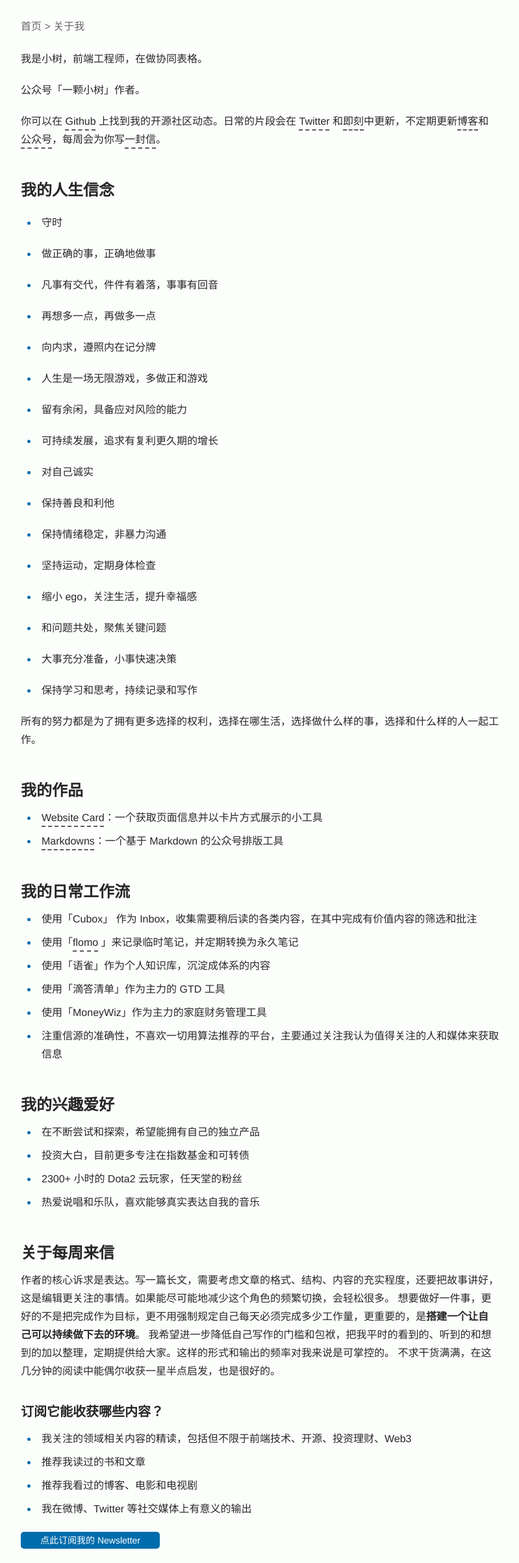
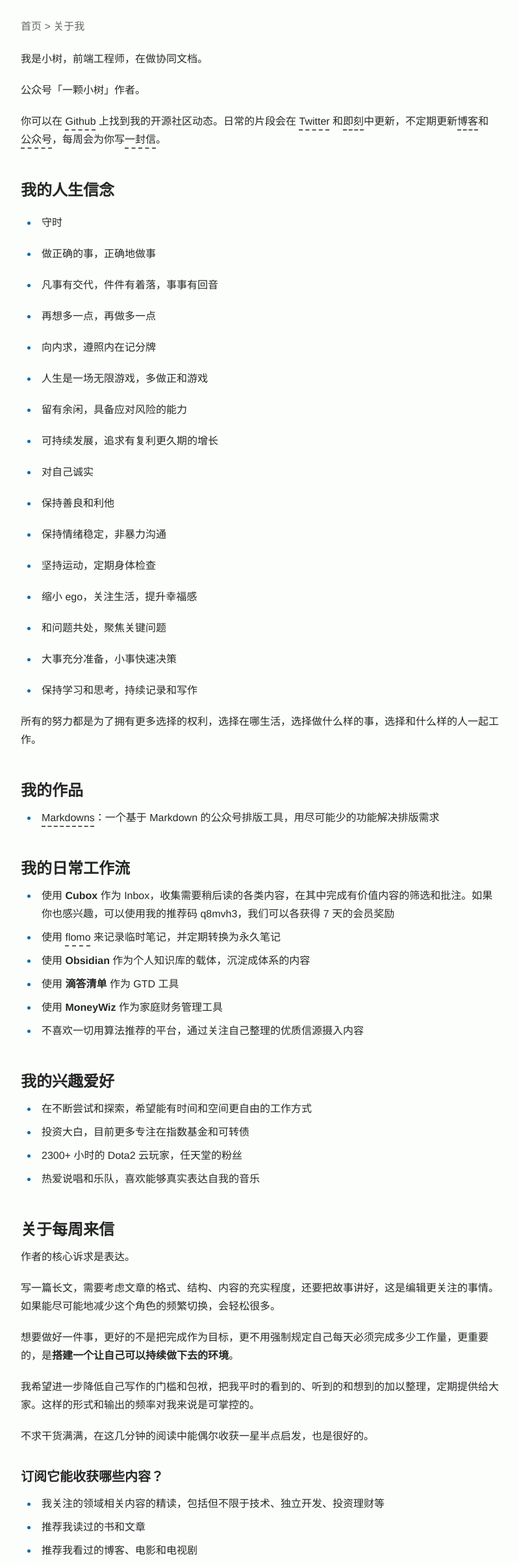
Before and after one commit to xdlrt/blog, an Astro site: page /about in a window 1280 px wide. Shown: the part 101-2507 px from the top of the page at 65% size, without its empty margins (240-1039 px from the left). Built offline with nearby package versions, Linux system fonts and the light colour scheme; Astro itself is replaced by a stand-in of ours.

Commit message:
update about page

```diff
--- a/src/pages/about.md
+++ b/src/pages/about.md
@@ -2,7 +2,7 @@
 layout: ../layouts/AboutLayout.astro
 ---
 
-我是小树，前端工程师，在做协同表格。
+我是小树，前端工程师，在做协同文档。
 
 公众号「一颗小树」作者。
 
@@ -34,43 +34,53 @@ layout: ../layouts/AboutLayout.astro
 
 ## 我的作品
 
-- [Website Card](https://website-card.vercel.app/)：一个获取页面信息并以卡片方式展示的小工具
-- [Markdowns](https://markdowns.yeshu.cloud)：一个基于 Markdown 的公众号排版工具
+- [Markdowns](https://markdowns.yeshu.cloud)：一个基于 Markdown 的公众号排版工具，用尽可能少的功能解决排版需求
 
 ## 我的日常工作流
 
-- 使用「Cubox」 作为 Inbox，收集需要稍后读的各类内容，在其中完成有价值内容的筛选和批注
-- 使用「[flomo](https://flomoapp.com/register2/?MjUxMzc) 」来记录临时笔记，并定期转换为永久笔记
-- 使用「语雀」作为个人知识库，沉淀成体系的内容
-- 使用「滴答清单」作为主力的 GTD 工具
-- 使用「MoneyWiz」作为主力的家庭财务管理工具
-- 注重信源的准确性，不喜欢一切用算法推荐的平台，主要通过关注我认为值得关注的人和媒体来获取信息
+- 使用 **Cubox** 作为 Inbox，收集需要稍后读的各类内容，在其中完成有价值内容的筛选和批注。如果你也感兴趣，可以使用我的推荐码 q8mvh3，我们可以各获得 7 天的会员奖励
+- 使用 **[flomo](https://flomoapp.com/register2/?MjUxMzc)** 来记录临时笔记，并定期转换为永久笔记
+- 使用 **Obsidian** 作为个人知识库的载体，沉淀成体系的内容
+- 使用 **滴答清单** 作为 GTD 工具
+- 使用 **MoneyWiz** 作为家庭财务管理工具
+- 不喜欢一切用算法推荐的平台，通过关注自己整理的优质信源摄入内容
 
 ## 我的兴趣爱好
 
-- 在不断尝试和探索，希望能拥有自己的独立产品
+- 在不断尝试和探索，希望能有时间和空间更自由的工作方式
 - 投资大白，目前更多专注在指数基金和可转债
 - 2300+ 小时的 Dota2 云玩家，任天堂的粉丝
 - 热爱说唱和乐队，喜欢能够真实表达自我的音乐
 
 ## 关于每周来信
 
-作者的核心诉求是表达。写一篇长文，需要考虑文章的格式、结构、内容的充实程度，还要把故事讲好，这是编辑更关注的事情。如果能尽可能地减少这个角色的频繁切换，会轻松很多。
+作者的核心诉求是表达。
+
+写一篇长文，需要考虑文章的格式、结构、内容的充实程度，还要把故事讲好，这是编辑更关注的事情。如果能尽可能地减少这个角色的频繁切换，会轻松很多。
+
 想要做好一件事，更好的不是把完成作为目标，更不用强制规定自己每天必须完成多少工作量，更重要的，是**搭建一个让自己可以持续做下去的环境**。
+
 我希望进一步降低自己写作的门槛和包袱，把我平时的看到的、听到的和想到的加以整理，定期提供给大家。这样的形式和输出的频率对我来说是可掌控的。
+
 不求干货满满，在这几分钟的阅读中能偶尔收获一星半点启发，也是很好的。
 
 ### 订阅它能收获哪些内容？
 
-- 我关注的领域相关内容的精读，包括但不限于前端技术、开源、投资理财、Web3
+- 我关注的领域相关内容的精读，包括但不限于技术、独立开发、投资理财等
 - 推荐我读过的书和文章
 - 推荐我看过的博客、电影和电视剧
-- 我在微博、Twitter 等社交媒体上有意义的输出
+- 我在即刻、Twitter 等社交媒体上有意义的输出
 
 <a href="https://xiaoshu.zhubai.love" target="_blank" style="background: rgba(var(--color-accent), var(--tw-text-opacity)); color: rgb(255, 255, 255)!important; padding: 5px 30px; border-radius: 5px; text-decoration: none; border: none; font-size: 14px;">点此订阅我的 Newsletter</a>
 
 ## 关于这个博客
 
-我从 2016 年开始写博客，中间停停写写很多次。最初写博客是为了记录自己学习的过程。现在写博客是为了向外输出自己的所学所思，希望能找到更多同路人，收获更多的交流和讨论。
-博客的内容是完全免费的，你可以在[注明出处和作者并以相同方式分享](https://creativecommons.org/licenses/by-nc-sa/4.0/deed.zh)的前提下转载此博客的内容。如果这些内容能对你有帮助或启发，欢迎转发给你的朋友，或者私信、邮件告诉我，对我是莫大的鼓励。
+我从 2016 年开始写博客，中间停停写写很多次。
+
+最初写博客是为了记录自己学习的过程。现在写博客是为了向外输出自己的所学所思，希望能找到更多同路人，收获更多的交流和讨论。
+
+博客的内容是完全免费的，你可以在[注明出处和作者并以相同方式分享](https://creativecommons.org/licenses/by-nc-sa/4.0/deed.zh)的前提下转载此博客的内容。
+
+如果这些内容能对你有帮助或启发，欢迎转发给你的朋友，或者私信、邮件告诉我，对我是莫大的鼓励。
+
 博客支持 <a href="/rss.xml" target="_blank" style="background: rgba(var(--color-accent), var(--tw-text-opacity)); color: rgb(255, 255, 255)!important; padding: 0px 5px 1px; border-radius: 2px; text-decoration: none; border: none; font-size: 14px; vertical-align: text-bottom;">RSS</a> 方式订阅。
--- a/src/pages/index.astro
+++ b/src/pages/index.astro
@@ -24,7 +24,7 @@ const socialCount = SOCIALS.filter(social => social.active).length;
   <main id="main-content">
     <section id="hero">
       <!-- <h1>也树</h1> -->
-      <p>我是小树，前端工程师，在做协同表格。</p>
+      <p>我是小树，前端工程师，在做协同文档。</p>
       <p>公众号「一颗小树」作者。</p>
       <p>
         可以查看
@@ -103,7 +103,7 @@ const socialCount = SOCIALS.filter(social => social.active).length;
 <style>
   /* ===== Hero Section ===== */
   #hero {
-    @apply pt-8 pb-6;
+    @apply pb-6 pt-8;
   }
   #hero h1 {
     @apply my-4 inline-block text-3xl font-bold sm:my-8 sm:text-5xl;
@@ -118,13 +118,13 @@ const socialCount = SOCIALS.filter(social => social.active).length;
     @apply mt-4 flex flex-col sm:flex-row sm:items-center;
   }
   .social-links {
-    @apply mr-2 mb-1 whitespace-nowrap sm:mb-0;
+    @apply mb-1 mr-2 whitespace-nowrap sm:mb-0;
   }
 
   /* ===== Featured & Recent Posts Sections ===== */
   #featured,
   #recent-posts {
-    @apply pt-12 pb-6;
+    @apply pb-6 pt-12;
   }
   #featured h2,
   #recent-posts h2 {
```
